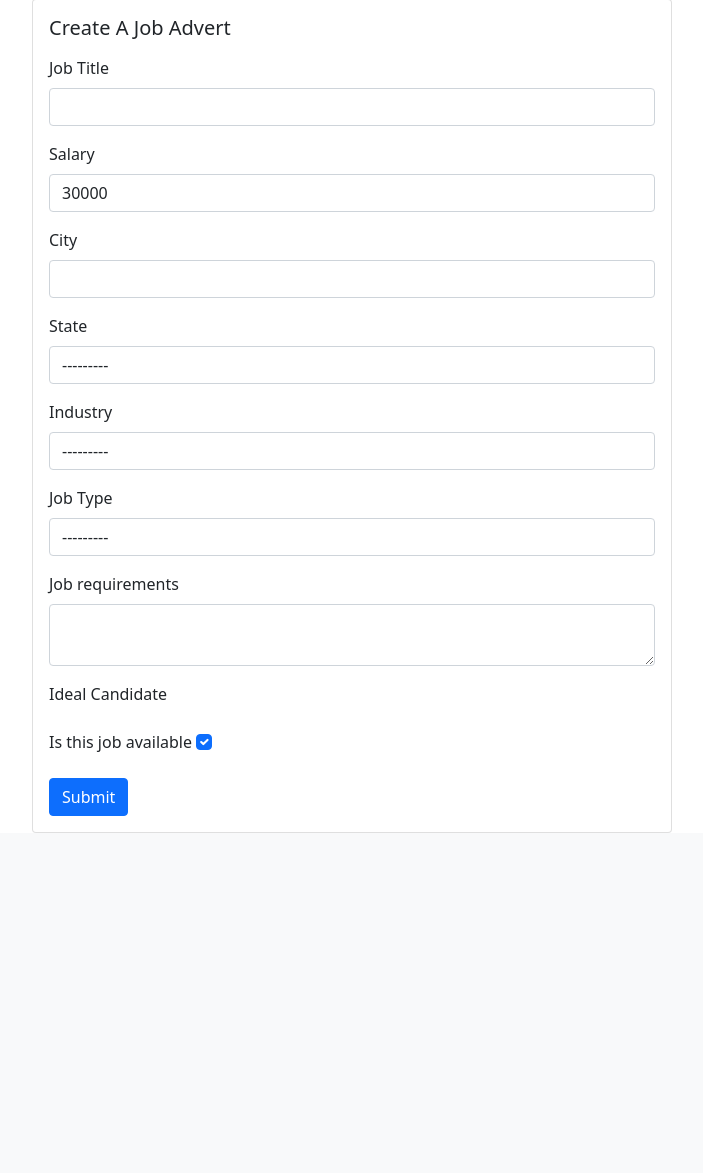
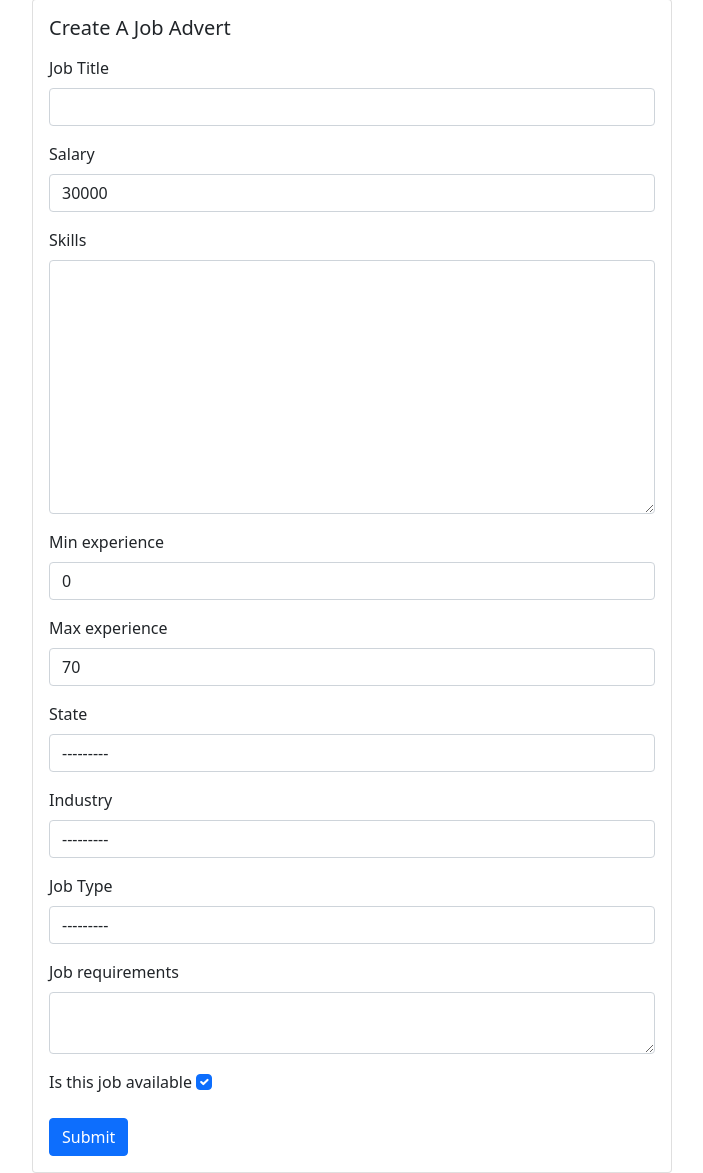
Before and after one commit to CHARANREDDY1326/Major, a Django app: template jobQuest/templates/job/create_job.html in a window 1280 px wide. Shown: the part 105-1278 px from the top of the page, without its empty margins (50-753 px from the left). Before the commit the page ends 938 px from the top, so only its background shows below. Run offline with Django 5.2, Linux system fonts and the light colour scheme; the template is opened without the code that fills it: values that come from a table or form of the project are taken from there, others are empty; some libraries are stand-ins or nearby versions.

Commit message:
chnages for adding ml model

```diff
--- a/jobQuest/job/models.py
+++ b/jobQuest/job/models.py
@@ -30,6 +30,8 @@ class Job(models.Model):
     title = models.CharField(max_length=100)
     city = models.CharField(max_length=100)
     salary = models.PositiveIntegerField(default=30000)
+    min_experience = models.PositiveIntegerField(default=0)
+    max_experience = models.PositiveIntegerField(default=70)
     requirements = models.TextField()   # skills
     skills = models.TextField()
     is_available = models.BooleanField(default=True)
--- a/jobQuest/resume/models.py
+++ b/jobQuest/resume/models.py
@@ -10,6 +10,7 @@ class Resume(models.Model):
     location = models.CharField(max_length=100, null =True, blank=True)
     job_title = models.CharField(max_length=100, null =True, blank=True)
     skills = models.TextField()
+    experience = models.PositiveIntegerField(default=0)
     upload_resume = models.FileField(upload_to='resume', null =True, blank=True)
 
     def __str__(self):
--- a/jobQuest/templates/base.html
+++ b/jobQuest/templates/base.html
@@ -63,7 +63,7 @@
         {% elif request.user.is_recruiter %}
         <ul class="navbar-nav me-auto mb-2 mb-lg-0">
           <li class="nav-item">
-            <a class="nav-link active" aria-current="page" href="#">Home</a>
+            <a class="nav-link active" aria-current="page" href="{% url 'dashboard'  %}">Home</a>
           </li>
           {% if request.user.has_company %}
           <li class="nav-item">
--- a/jobQuest/templates/job/create_job.html
+++ b/jobQuest/templates/job/create_job.html
@@ -22,8 +22,18 @@
 
                     </div>
                     <div class="mb-3">
-                        <label for="exampleInputEmaila" class="form-label">City</label>
-                        {% render_field form.city class="form-control" %}
+                        <label for="exampleInputEmaila" class="form-label">Skills</label>
+                        {% render_field form.skills class="form-control" %}
+
+                    </div>
+                    <div class="mb-3">
+                        <label for="exampleInputEmaila" class="form-label">Min experience</label>
+                        {% render_field form.min_experience class="form-control" %}
+
+                    </div>
+                    <div class="mb-3">
+                        <label for="exampleInputEmaila" class="form-label">Max experience</label>
+                        {% render_field form.max_experience class="form-control" %}
 
                     </div>
                     <div class="mb-3">
@@ -46,10 +56,7 @@
                         {% render_field form.requirements|attr:"rows:2" class="form-control" %}
 
                     </div>
-                    <div class="mb-3">
-                        <label for="exampleInputPassword1" class="form-label">Ideal Candidate</label>
-                        {% render_field form.ideal_candidate|attr:"rows:2" class="form-control" %}
-                    </div>
+
                     <div class="mb-3">
                         <label for="exampleInputPassword1" class="form-label">Is this job available</label>
                         {% render_field form.is_available class="form-check-input" %}
--- a/jobQuest/templates/website/home.html
+++ b/jobQuest/templates/website/home.html
@@ -74,6 +74,7 @@
                 <p class="card-text">Job Type: {{job.job_type}}</p>
                 <p class="card-text">Location: {{job.city}},{{job.state}}</p>
                 <p class="card-text">Salary: {{job.salary}}</p>
+                <p class="card-text">Experience: {{job.min_experience}}-{{job.max_experience}}</p>
                 <a href="{% url 'login'  %}" class="btn btn-primary btn">View details</a>
 
             </div>
--- a/jobQuest/templates/website/job_details.html
+++ b/jobQuest/templates/website/job_details.html
@@ -7,7 +7,7 @@
         <div class="container-fluid py-5">
 
             <h2 class="display-5 fw-bold">{{job.title}}</h2>
-
+            <p class="card-text">Experience: {{job.min_experience}}-{{job.max_experience}}</p>
             <p class="col-md-8  fs-5 mt-3">
                 {{job.state}} | {{job.salary|intcomma}}
             </p>
--- a/jobQuest/templates/website/job_listing.html
+++ b/jobQuest/templates/website/job_listing.html
@@ -30,6 +30,7 @@
                 <h5 class="card-title">{{job.title}}</h5>
 
                 <p class="card-text">Job Location: {{job.location}}</p>
+                <p class="card-text">Experience: {{job.min_experience}}-{{job.max_experience}}</p>
                 <p class="card-text">{{job.salary|intcomma}}</p>
                 <p class="card-text">Posted by: {{job.company}}</p>
                 {% if request.user.is_authenticated %}
```
Also changed, not shown: jobQuest/templates/resume/update_resume.html (+10 -0 lines), jobQuest/job/migrations/0007_job_max_experience_job_min_experience.py (added), jobQuest/resume/migrations/0005_resume_experience.py (added).
